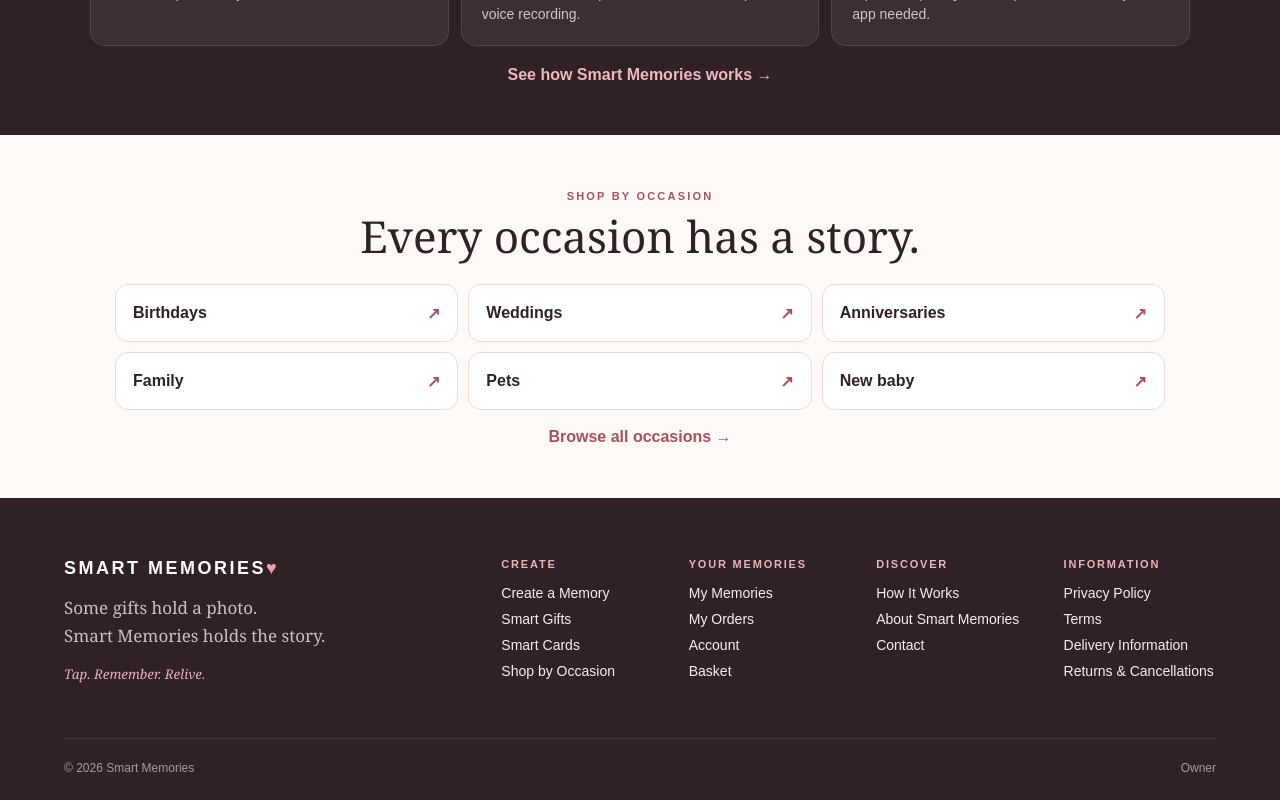
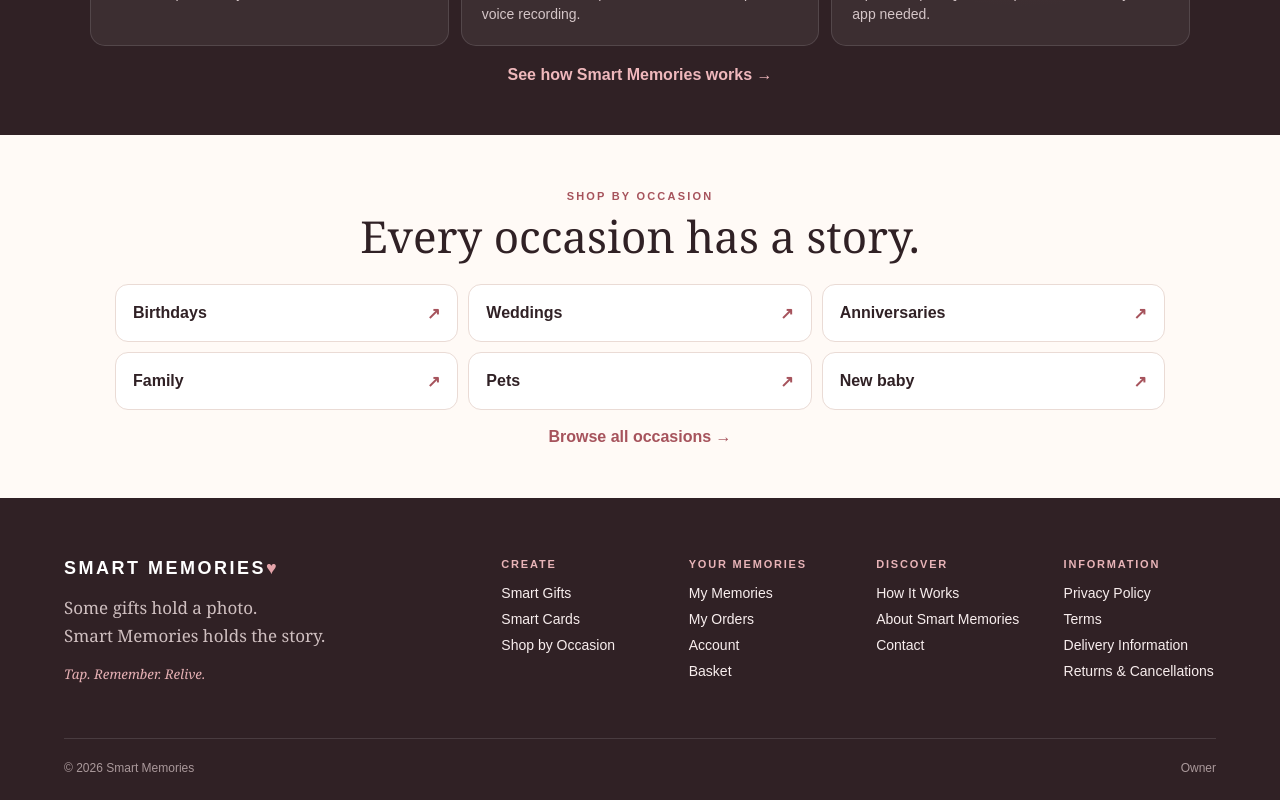
Before and after one commit to jorjuel/smart-memories, a Next.js app: page / in a window 1280 px wide. Shown: the part 1597-2397 px from the top of the page. Built offline with nearby package versions, Linux system fonts and the light colour scheme; no server answers.

Commit message:
Remove redundant Create a Memory navigation link; preserve shop creation flows

```diff
--- a/components/SiteFooter.tsx
+++ b/components/SiteFooter.tsx
@@ -51,10 +51,6 @@ export default function SiteFooter() {
           <strong>
             CREATE
           </strong>
-
-          <Link href="/create">
-            Create a Memory
-          </Link>
 
           <Link href="/shop">
             Smart Gifts
```
